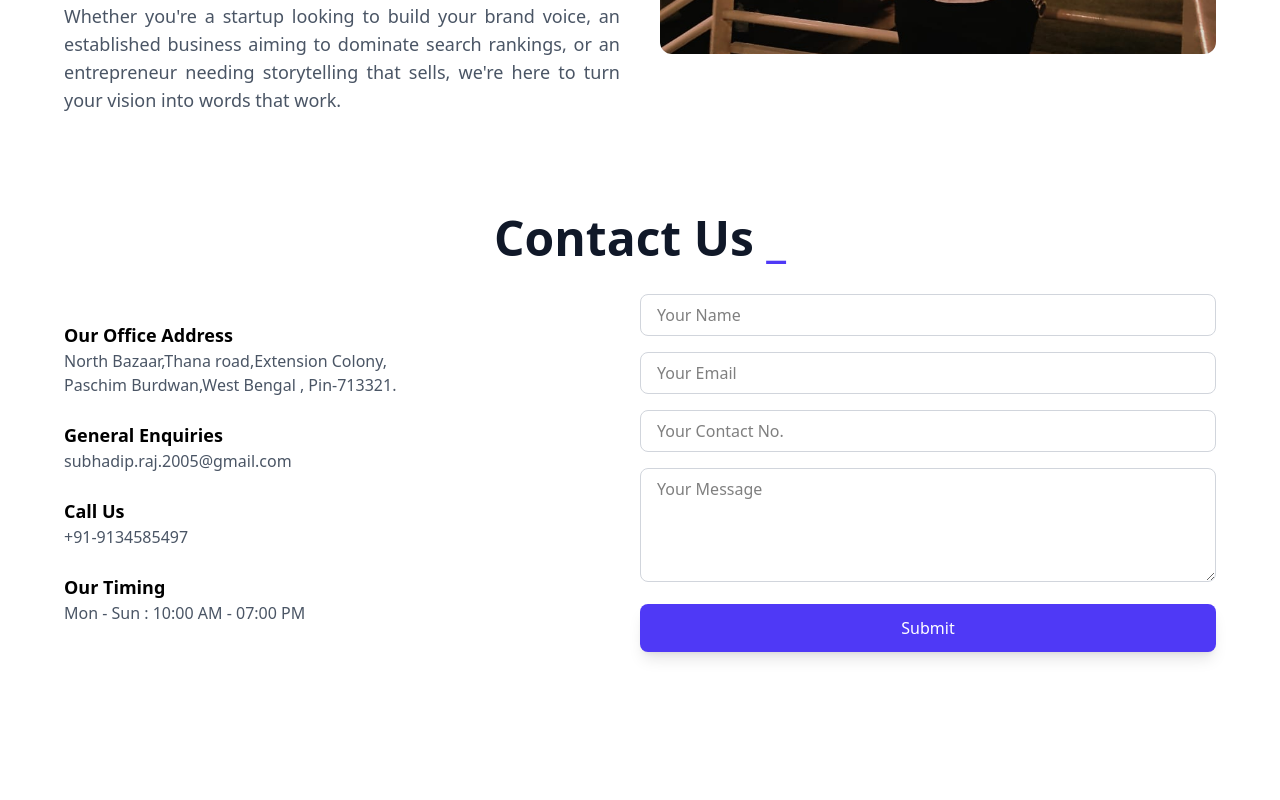
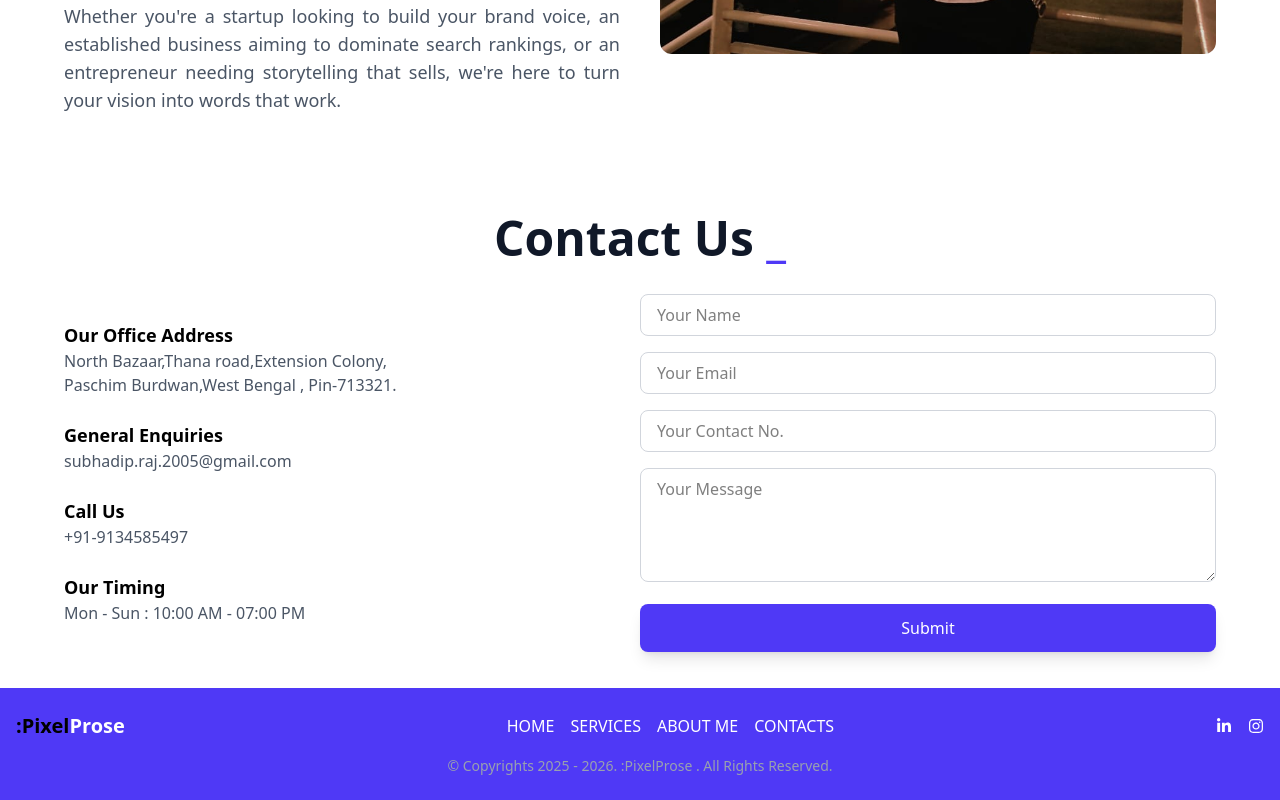
Before and after one commit to Supreetpatel/Content-Writing-Website, a Next.js app: page / in a window 1280 px wide. Shown: the part 1818-2618 px from the top of the page. Before the commit the page ends 2506 px from the top, so only its background shows below. Built offline with nearby package versions, Linux system fonts and the light colour scheme.

Commit message:
Footer added and links been added in the footer

```diff
--- a/components/Footer.jsx
+++ b/components/Footer.jsx
@@ -1,7 +1,44 @@
-import React from "react";
+import { FaLinkedinIn, FaInstagram } from "react-icons/fa";
 
-const Footer = () => {
-  return <div></div>;
-};
-
-export default Footer;
+export default function Footer() {
+  return (
+    <footer className="bg-indigo-600 text-white py-6 px-4">
+      <div className="container mx-auto flex flex-col md:flex-row justify-between items-center">
+        <div className="flex items-center space-x-2 text-xl font-semibold">
+          <span className="text-black">:Pixel</span>Prose
+        </div>
+        <nav className="flex space-x-4 mt-4 md:mt-0">
+          <a href="/" className="hover:underline">
+            HOME
+          </a>
+          <a href="#services" className="hover:underline">
+            SERVICES
+          </a>
+          <a href="#about" className="hover:underline">
+            ABOUT ME
+          </a>
+          <a href="#contact" className="hover:underline">
+            CONTACTS
+          </a>
+        </nav>
+        <div className="flex space-x-4 mt-4 md:mt-0">
+          <a
+            href="https://www.linkedin.com/in/subhadip-trivedy-181814254?"
+            className="hover:text-gray-400"
+          >
+            <FaLinkedinIn />
+          </a>
+          <a
+            href="https://www.instagram.com/subhadip.raj.2005?igsh=cDQybzJsbDR4ejRw"
+            className="hover:text-gray-400"
+          >
+            <FaInstagram />
+          </a>
+        </div>
+      </div>
+      <div className="text-center text-sm text-gray-400 mt-4">
+        &copy; Copyrights 2025 - 2026. :PixelProse . All Rights Reserved.
+      </div>
+    </footer>
+  );
+}
--- a/components/Herosection.jsx
+++ b/components/Herosection.jsx
@@ -11,7 +11,7 @@ function Herosection() {
         <div className="text-center md:text-left md:w-1/2 space-y-6 z-0">
           <h1 className="text-8xl md:text-6xl font-bold text-indigo-950 leading-tight whitespace-nowrap">
             I'M <br />
-            SUBHADIP TRIVEDI
+            SUBHADIP TRIVEDY
           </h1>
           <h3 className="text-gray-600 text-lg">A Conceptual Content Writer</h3>
           <a href="#contact">
--- a/package.json
+++ b/package.json
@@ -14,7 +14,8 @@
     "next": "15.2.3",
     "nodemailer": "^6.10.0",
     "react": "^19.0.0",
-    "react-dom": "^19.0.0"
+    "react-dom": "^19.0.0",
+    "react-icons": "^5.5.0"
   },
   "devDependencies": {
     "@eslint/eslintrc": "^3",
```
Also changed, not shown: 1 other file (tests, documents, lock files or other folders).
